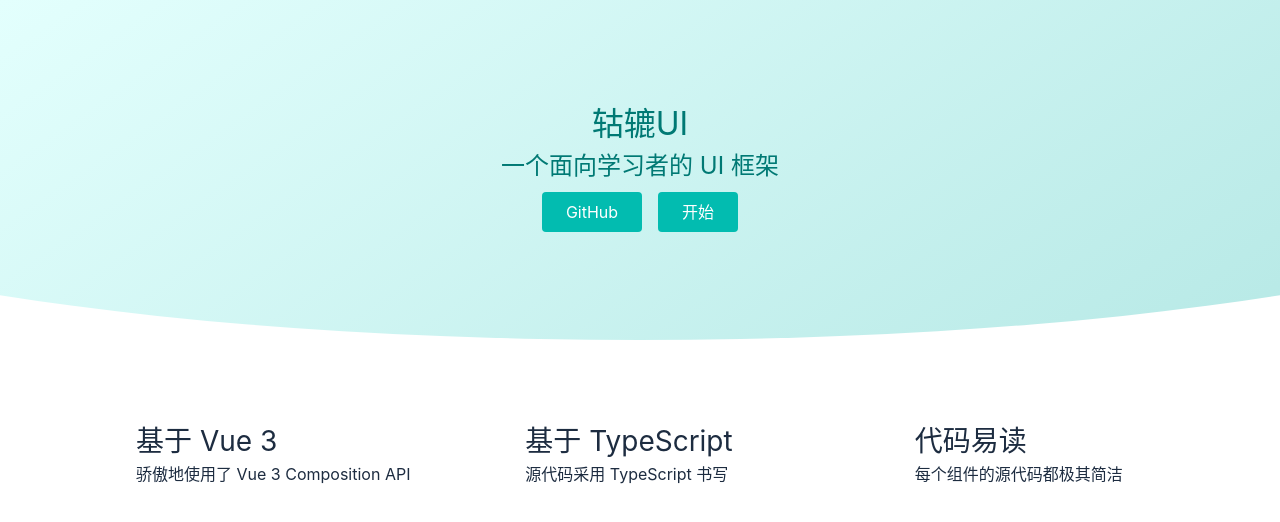
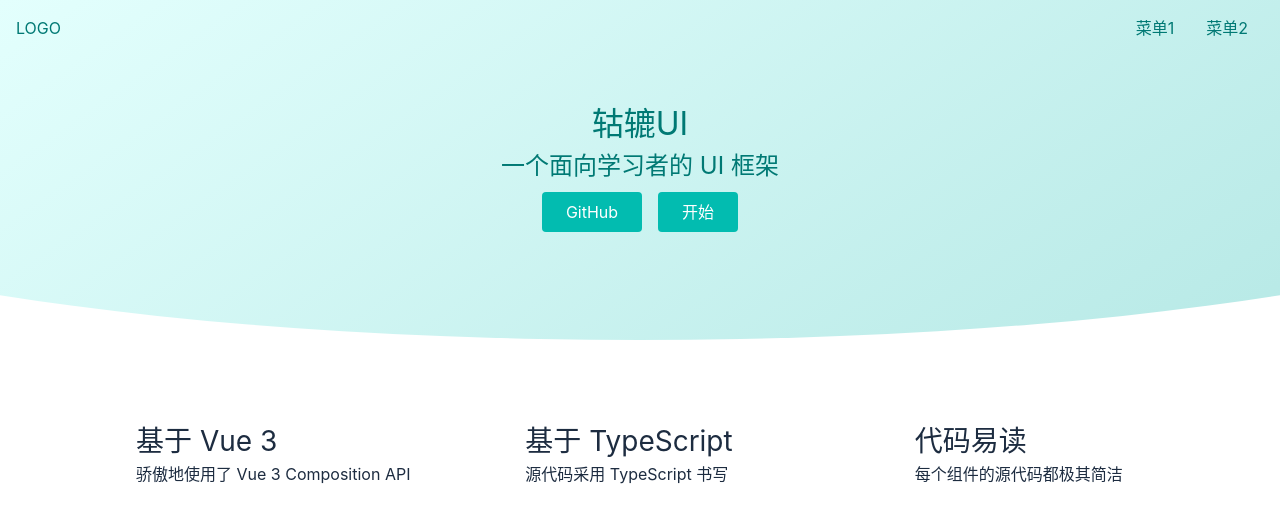
Before and after one commit to cqhaisenbao/guoguo-ui, a Vue app: page /#/ in a window 1280 px wide. Shown: the top 522 px of the page. Built offline with nearby package versions, Linux system fonts and the light colour scheme.

Commit message:
封装并且使用Topnav组件

```diff
--- a/index.html
+++ b/index.html
@@ -2,7 +2,6 @@
 <html lang="en">
 <head>
   <meta charset="UTF-8">
-  <link rel="icon" href="/favicon.ico" />
   <meta name="viewport" content="width=device-width, initial-scale=1.0">
   <title>Vite App</title>
 </head>
--- a/package.json
+++ b/package.json
@@ -7,6 +7,7 @@
   },
   "dependencies": {
     "vue": "^3.0.0-rc.1",
+    "vue-property-decorator": "^9.1.2",
     "vue-router": "4.0.0-beta.3"
   },
   "devDependencies": {
--- /dev/null
+++ b/src/components/Topnav.vue
@@ -0,0 +1,66 @@
+<template>
+    <div class="topnav">
+       <div class="logo">LOGO</div>
+        <ul class="menu">
+            <li>菜单1</li>
+            <li>菜单2</li>
+        </ul>
+    </div>
+</template>
+
+<script lang="ts">
+
+</script>
+
+<style lang="scss" scoped>
+    $color: #007974;
+    .topnav {
+        color: $color;
+        display: flex;
+        padding: 16px;
+        position: fixed;
+        top: 0;
+        left: 0;
+        width: 100%;
+        z-index: 20;
+        justify-content: center;
+        align-items: center;
+        >.logo {
+            max-width: 6em;
+            margin-right: auto;
+            >svg {
+                width: 32px;
+                height: 32px;
+            }
+        }
+        >.menu {
+            display: flex;
+            white-space: nowrap;
+            flex-wrap: nowrap;
+            >li {
+                margin: 0 1em;
+            }
+        }
+        >.toggleAside {
+            width: 32px;
+            height: 32px;
+            position: absolute;
+            left: 16px;
+            top: 50%;
+            transform: translateY(-50%);
+            display: none;
+            background: fade-out(black, 0.9);
+        }
+        @media (max-width: 500px) {
+            >.menu {
+                display: none;
+            }
+            >.logo {
+                margin: 0 auto;
+            }
+            >.toggleAside {
+                display: inline-block;
+            }
+        }
+    }
+</style>
--- a/src/views/Doc.vue
+++ b/src/views/Doc.vue
@@ -1,56 +1,31 @@
 <template>
-    <div class="layout">
-        <div class="content">
-            <aside v-if="menuVisible">
-                <h2>文档</h2>
-                <ol>
-                    <li>
-                        <router-link to="/doc/intro">介绍</router-link>
-                    </li>
-                    <li>
-                        <router-link to="/doc/install">安装</router-link>
-                    </li>
-                    <li>
-                        <router-link to="/doc/get-started">开始使用</router-link>
-                    </li>
-                </ol>
-                <h2>组件列表</h2>
-                <ol>
-                    <li>
-                        <router-link to="/doc/switch">Switch 组件</router-link>
-                    </li>
-                    <li>
-                        <router-link to="/doc/button">Button 组件</router-link>
-                    </li>
-                    <li>
-                        <router-link to="/doc/dialog">Dialog 组件</router-link>
-                    </li>
-                    <li>
-                        <router-link to="/doc/tabs">Tabs 组件</router-link>
-                    </li>
-                </ol>
-            </aside>
-            <main>
-                <router-view />
-            </main>
-        </div>
+    <div>
+        <Topnav/>
     </div>
 </template>
 
 <script lang="ts">
+    import Topnav from '../components/Topnav.vue';
 
+    export default {
+        components: {
+            Topnav
+        },
+    };
 </script>
 
 <style lang="scss" scoped>
-    $aside-index : 10;
+    $aside-index: 10;
     .layout {
         display: flex;
         flex-direction: column;
         height: 100vh;
-        >.nav {
+
+        > .nav {
             flex-shrink: 0;
         }
-        >.content {
+
+        > .content {
             flex-grow: 1;
             padding-top: 60px;
             padding-left: 156px;
@@ -59,17 +34,21 @@
             }
         }
     }
+
     .content {
         display: flex;
-        >aside {
+
+        > aside {
             flex-shrink: 0;
         }
-        >main {
+
+        > main {
             flex-grow: 1;
             padding: 16px;
             background: white;
         }
     }
+
     aside {
         background: lightblue;
         width: 150px;
@@ -80,23 +59,27 @@
         padding-top: 70px;
         height: 100%;
         z-index: $aside-index;
-        >h2 {
+
+        > h2 {
             margin-bottom: 4px;
             padding: 0 16px;
         }
-        >ol {
-            >li {
-                >a {
+
+        > ol {
+            > li {
+                > a {
                     display: block;
                     padding: 4px 16px;
                     text-decoration: none;
                 }
+
                 .router-link-active {
                     background: white;
                 }
             }
         }
     }
+
     main {
         overflow: auto;
     }
--- a/src/views/Home.vue
+++ b/src/views/Home.vue
@@ -1,6 +1,7 @@
 <template>
     <div>
         <div class="topnavAndBanner">
+            <Topnav/>
             <div class="banner">
                 <h1>轱辘UI</h1>
                 <h2>一个面向学习者的 UI 框架</h2>
@@ -39,10 +40,10 @@
 </template>
 
 <script lang="ts">
-    // import Topnav from "../components/Topnav.vue";
+    import Topnav from '../components/Topnav.vue'
     export default {
         components: {
-            // Topnav
+            Topnav
         },
     };
 </script>
--- a/tsconfig.json
+++ b/tsconfig.json
@@ -4,6 +4,7 @@
     "module": "esnext",
     "strict": false,
     "jsx": "preserve",
-    "moduleResolution": "node"
+    "moduleResolution": "node",
+    "allowSyntheticDefaultImports": true
   }
 }
```
